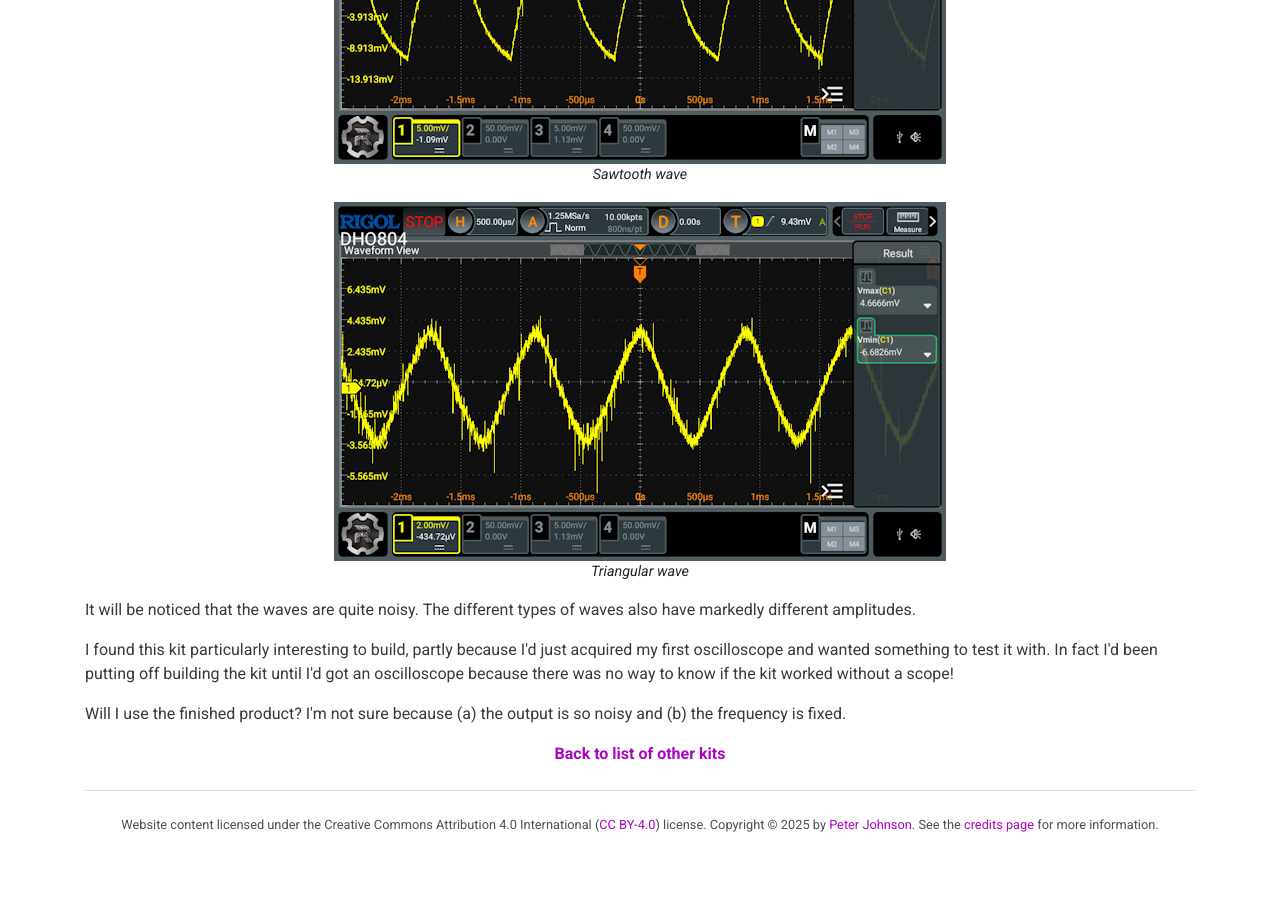
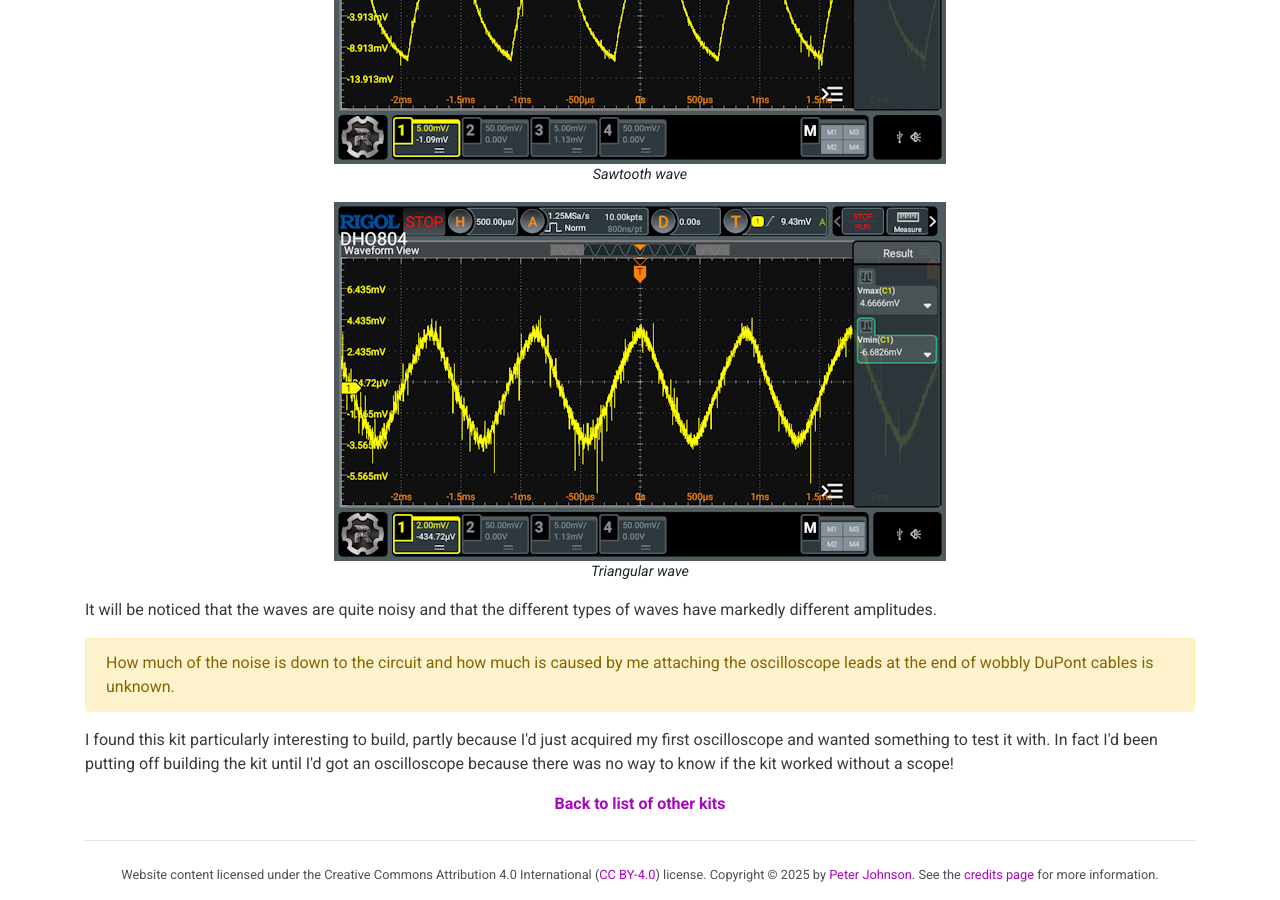
Before and after one commit to cahamo/cahamo.github.io, a Jekyll site: the page built from projects/kits/other/pulse-generator/index.html, in a window 1280 px wide and 900 px high, scrolled down 3265 px. Built offline with Jekyll 4.4.1, drawn with Linux system fonts in a browser that asks for light colours; comment, search, counter and statistics services are not loaded; before the commit the page ends 4115 px from its top, so only the background shows below that.

Commit message:
Revise Pulse Generator Module kit page
Rewrote the final paragraphs to note that the noise in the generated
pulses could be due to the method of measurement. Also removed note
regarding whether the generator will be used in a project.

```diff
--- a/projects/kits/other/pulse-generator/index.html
+++ b/projects/kits/other/pulse-generator/index.html
@@ -46,10 +46,10 @@ title: "Pulse Generator Module Kit"
     <p class="caption">Triangular wave</p>
 </div>
 
-<p>It will be noticed that the waves are quite noisy. The different types of waves also have markedly different amplitudes.</p>
+<p>It will be noticed that the waves are quite noisy and that the different types of waves have markedly different amplitudes.</p>
+
+<p class="alert alert-warning">How much of the noise is down to the circuit and how much is caused by me attaching the oscilloscope leads at the end of wobbly DuPont cables is unknown.</p>
 
 <p>I found this kit particularly interesting to build, partly because I'd just acquired my first oscilloscope and wanted something to test it with. In fact I'd been putting off building the kit until I'd got an oscilloscope because there was no way to know if the kit worked without a scope!</p>
 
-<p>Will I use the finished product? I'm not sure because (a) the output is so noisy and (b) the frequency is fixed.</p>
-
 <p class="text-center"><b><a href="../">Back to list of other kits</a></b></p>
```
